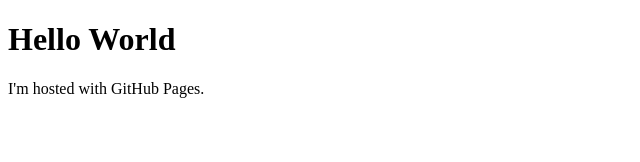
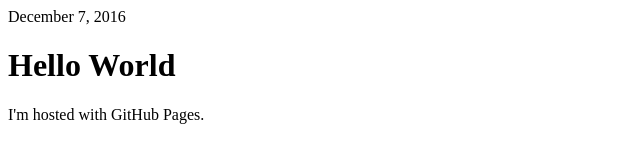
Before and after one commit to khaizzz/khaizzz, a plain HTML site: page index.html in a window 1280 px wide. Shown: the whole page, without its empty margins (0-640 px from the left). Drawn offline with Linux system fonts and the light colour scheme.

Commit message:
Update index.html

```diff
--- a/index.html
+++ b/index.html
@@ -1,6 +1,7 @@
 <!DOCTYPE html>
 <html>
 <body>
+<div class=”entry-meta”><a class=”entry-date published”>December 7, 2016</a></div>
 <h1>Hello World</h1>
 <p>I'm hosted with GitHub Pages.</p>
 </body>
```
